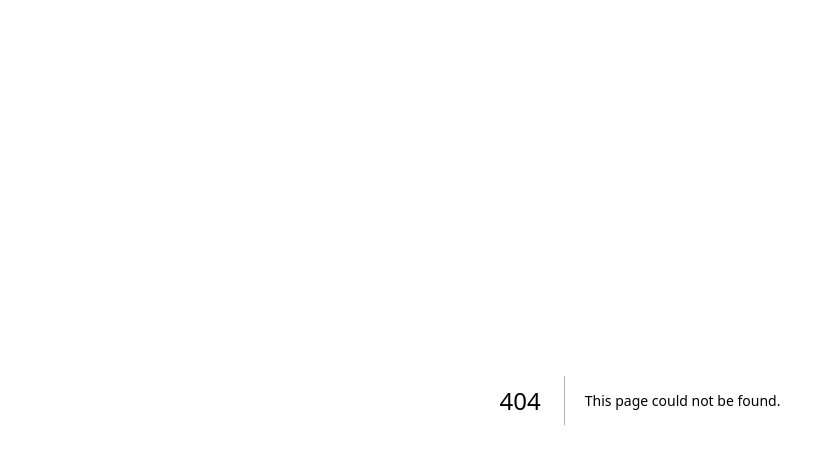
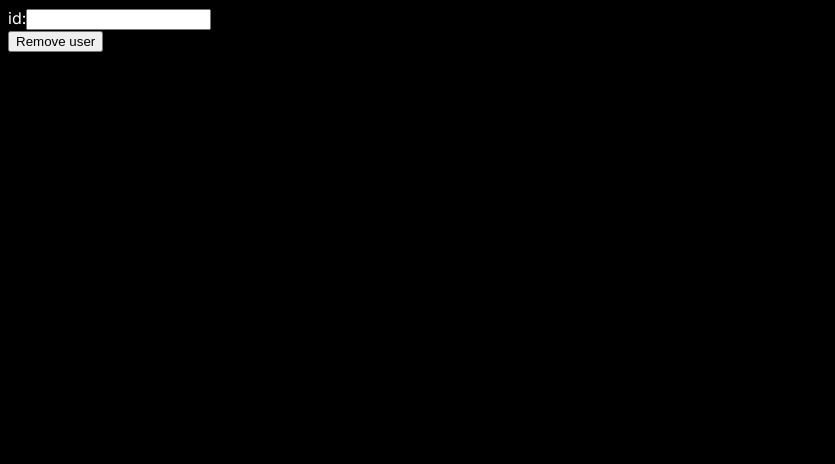
Before and after one commit to olegKrainyk/oleych.com, a Next.js app: page /users/removeUser in a window 1280 px wide. Before the commit this address had no page. Shown: the top 464 px of the page, without its empty margins (0-835 px from the left). Built offline with nearby package versions, Linux system fonts and the light colour scheme.

Commit message:
user removal

```diff
--- /dev/null
+++ b/app/users/removeUser/page.tsx
@@ -0,0 +1,37 @@
+import { revalidatePath } from 'next/cache';
+import prisma from '../../../lib/prisma'
+
+export default async function removeUser() {
+
+    const removeUser = async (formData: FormData) => {
+        "use server";
+
+        try {
+            await prisma.users.delete({where:
+                {id: Number(formData.get('id')),
+            }}
+            );
+
+          }catch (error) {
+
+            return { error: 'Error deleting user' };
+          } finally {
+            revalidatePath('/users');
+          }
+    }
+
+
+    return (
+      <>
+      <form action={removeUser}>
+        <div>
+        <label>
+          id:
+          <input type="text" name="id" />
+        </label>
+        </div>
+        <button type="submit">Remove user</button>
+      </form>
+      </>
+    );
+  }
--- a/package.json
+++ b/package.json
@@ -5,7 +5,7 @@
   "scripts": {
     "dev": "next dev",
     "build": "next build",
-    "start": "next start",
+    "start": "next start -p 4141",
     "lint": "next lint",
     "pm2": "pm2 start npm --name oleych.com -- start",
     "pm2_kill": "pm2 delete oleych.com"
```
Also changed, not shown: app/users/page.tsx (+13 -8 lines).
